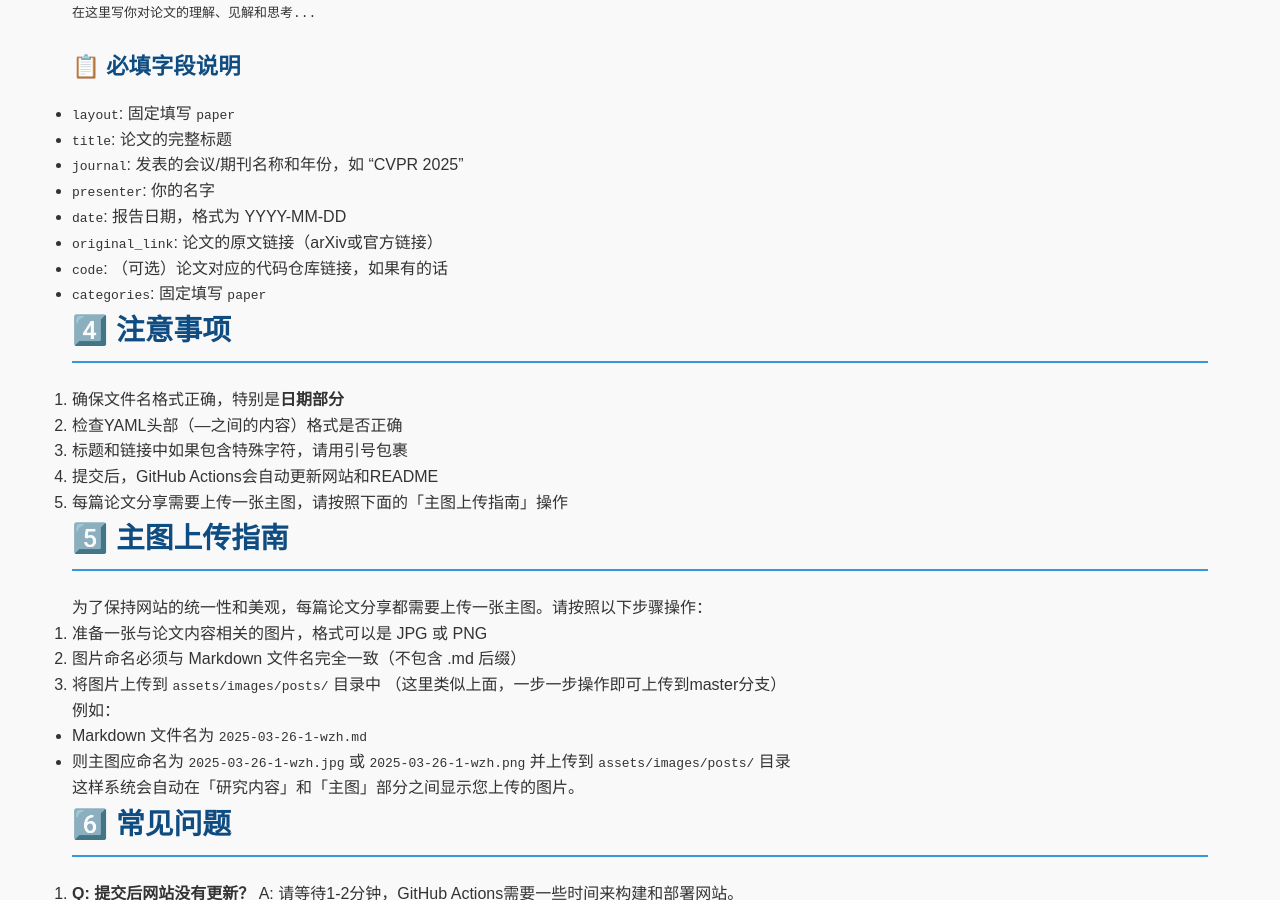
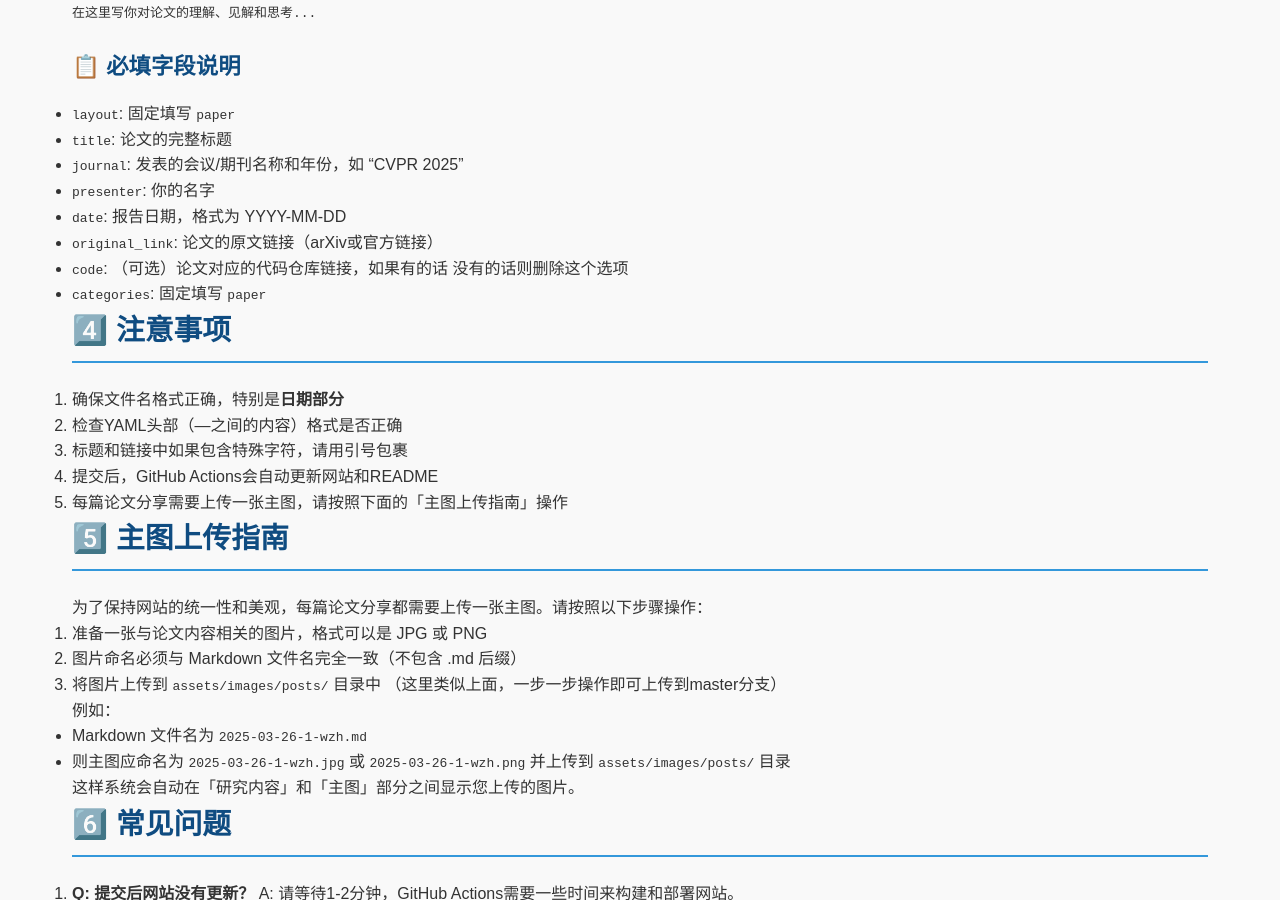
Before and after one commit to yykoyishi/ahu-vrvision-seminar, a Jekyll site: the page built from docs/upload-guide.md, in a window 1280 px wide and 900 px high, scrolled down 1187 px. Built offline with Jekyll 4.4.1, drawn with Linux system fonts in a browser that asks for light colours.

Commit message:
feat: init project

```diff
--- a/docs/upload-guide.md
+++ b/docs/upload-guide.md
@@ -60,7 +60,7 @@ categories: paper
 - `presenter`: 你的名字
 - `date`: 报告日期，格式为 YYYY-MM-DD
 - `original_link`: 论文的原文链接（arXiv或官方链接）
-- `code`: （可选）论文对应的代码仓库链接，如果有的话
+- `code`: （可选）论文对应的代码仓库链接，如果有的话 没有的话则删除这个选项
 - `categories`: 固定填写 `paper`
 
 
```
